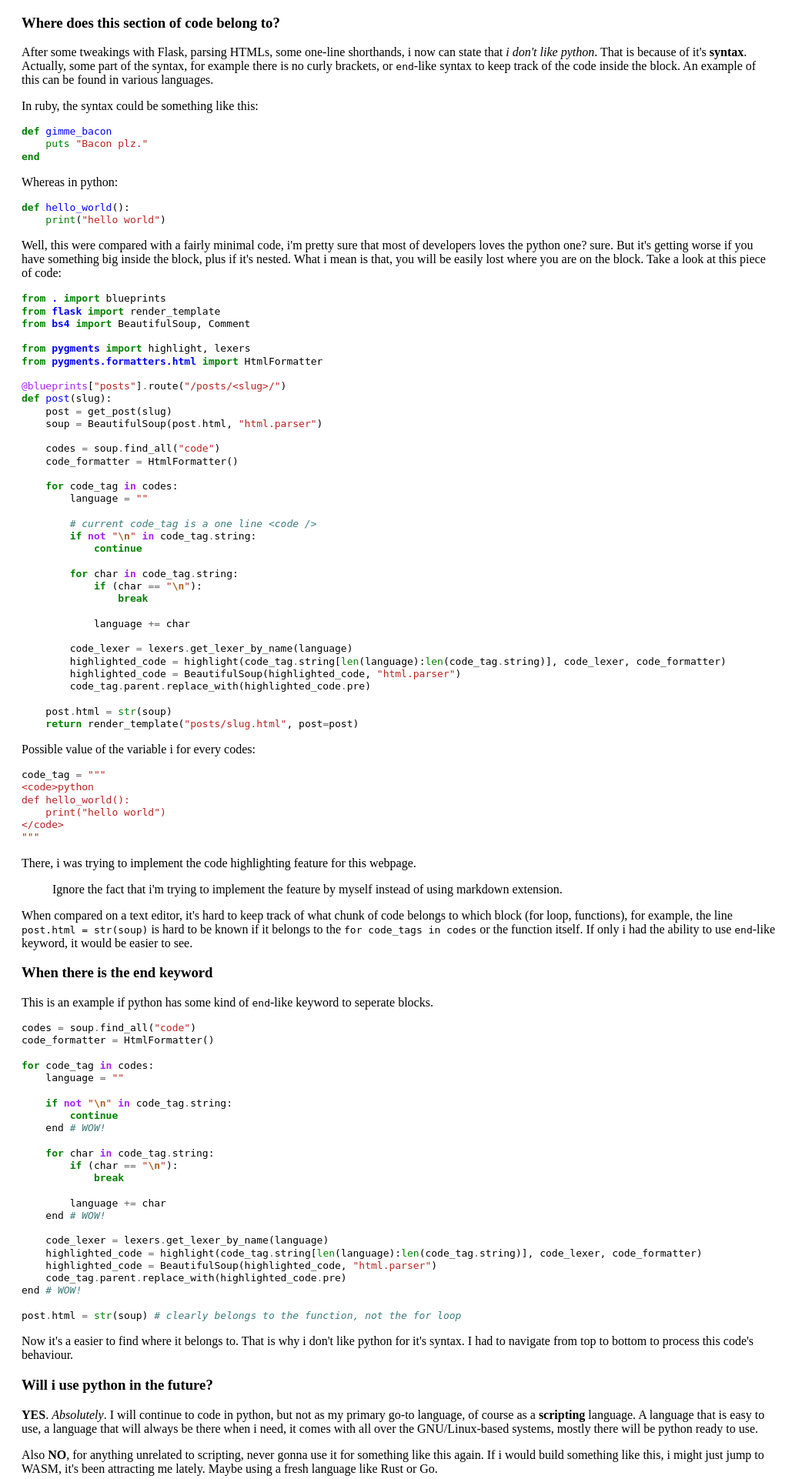
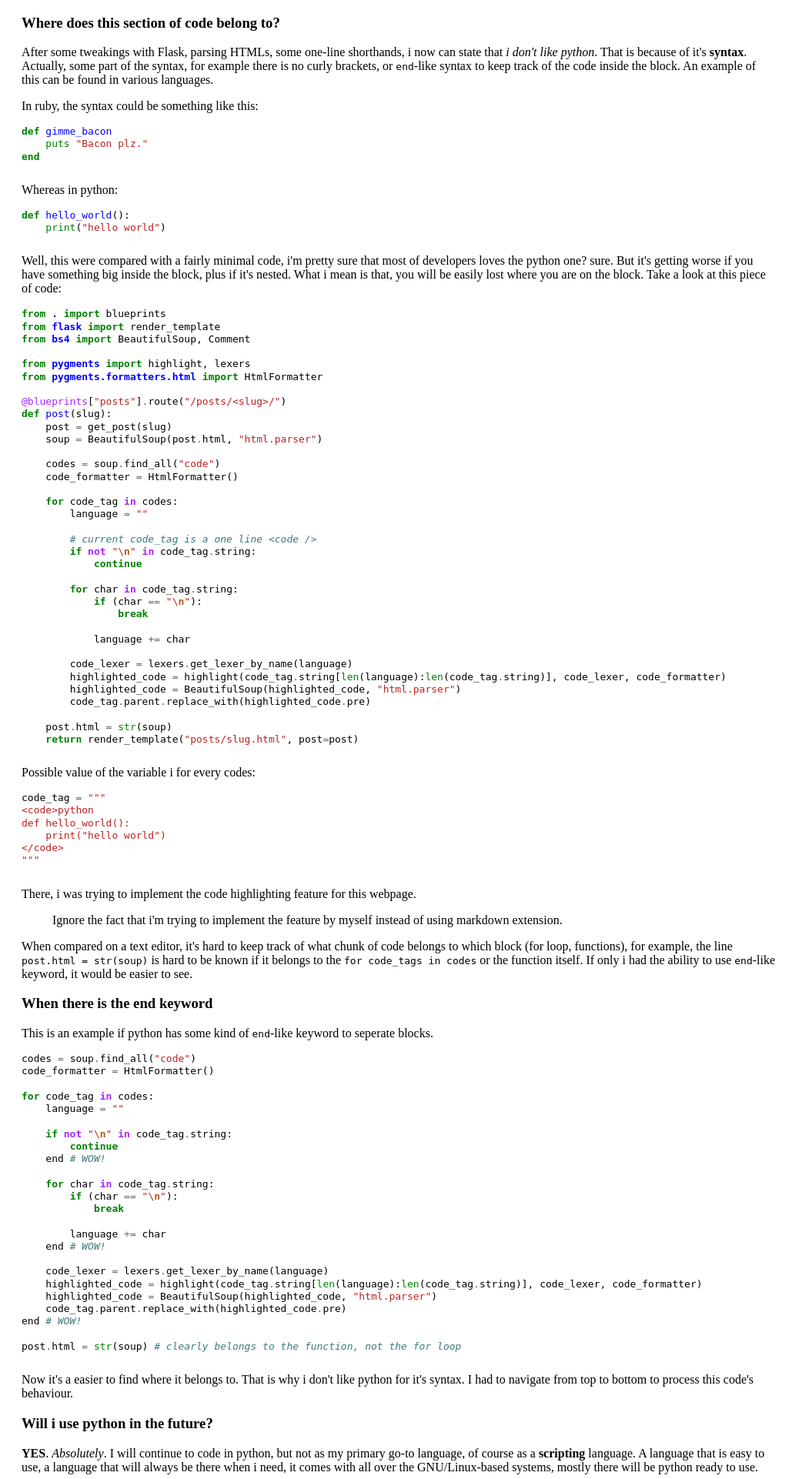
Before and after one commit to youkwhd/youkwhd.herokuapp.com, a Flask app: page /posts/the-making-of-this-flask-app/ in a window 1280 px wide. Shown: the part 495-2417 px from the top of the page at 77% size, without its empty margins (0-1042 px from the left). Run offline with Flask 2, Linux system fonts and the light colour scheme.

Commit message:
fix: explicitly hid y-overflow

```diff
--- a/app/static/css/global.css
+++ b/app/static/css/global.css
@@ -4,6 +4,8 @@ main {
 
 pre {
 	overflow-x: auto;
+	overflow-y: hidden;
+	padding-bottom: 10px;
 }
 
 .home-wrapper {
```
